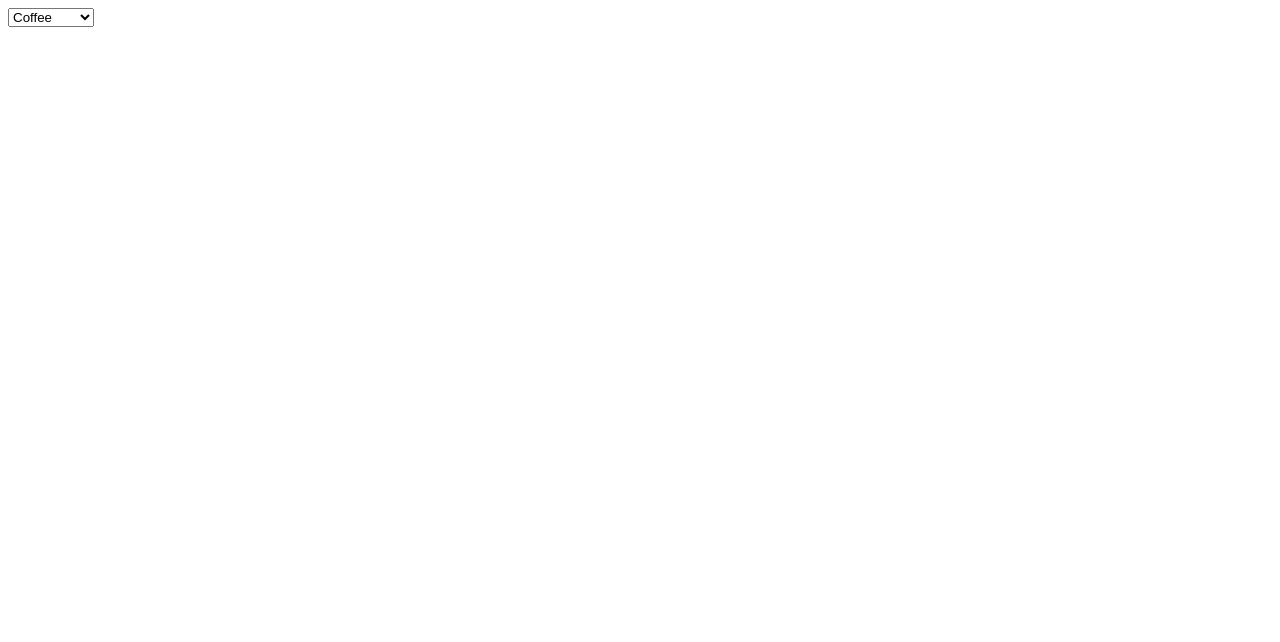
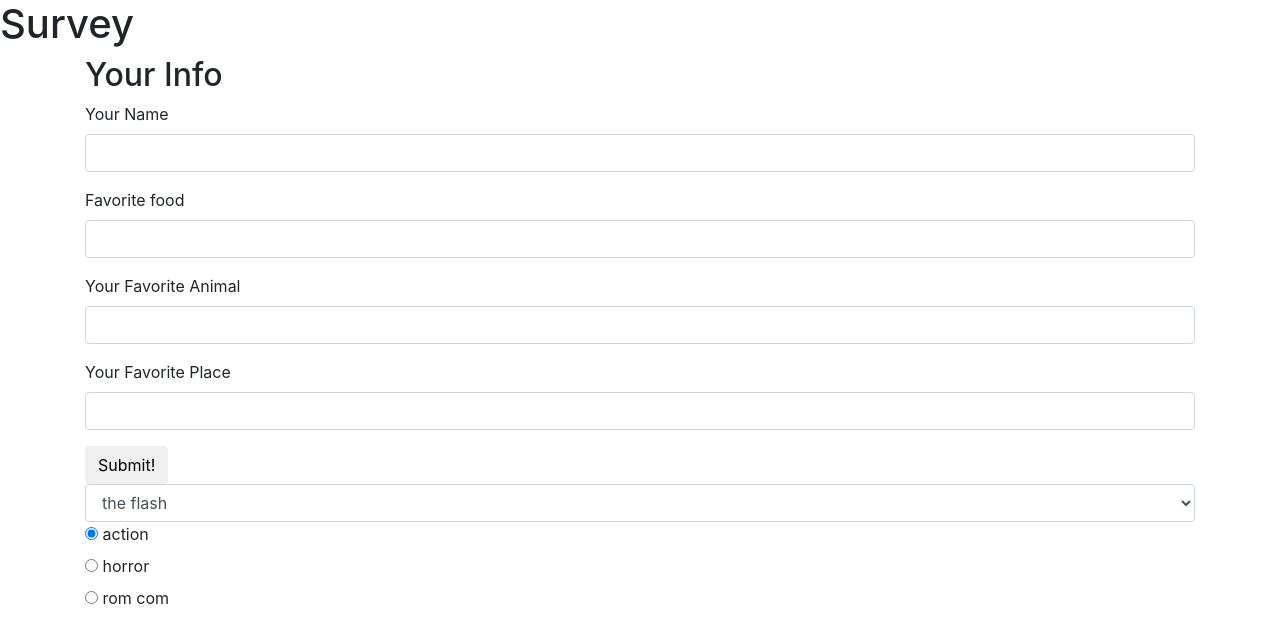
Before and after one commit to eleanorq/Survey-Forms, a plain HTML site: page index.html in a window 1280 px wide. Drawn offline with Linux system fonts and the light colour scheme.

Commit message:
add list of faves

```diff
--- a/index.html
+++ b/index.html
@@ -1,6 +1,64 @@
-<select class="form-control" id="beverage">
-  <option value="1">Coffee</option>
-  <option value="2">Tea</option>
-  <option value="3">Kombucha</option>
-  <option value="4">Water</option>
-</select>
+<!DOCTYPE html>
+<html lang="en-US">
+<head>
+  <title>Survey</title>
+  <link href="css/bootstrap.css" rel="stylesheet" type="text/css">
+  <link href="css/styles.css" rel="stylesheet" type="text/css">
+  <script src="js/jquery-3.6.0.js"></script>
+  <script src="js/scripts.js"></script>
+</head>
+<body>
+  <h1>Survey</h1>
+    <div class="container">
+      <h2>Your Info</h2>
+      <div>
+        <form id="formOne">
+          <div class="form-group">
+            <label for="name">Your Name</label>
+            <input id="name" class="form-control" type="text">
+            </div>
+            <div class="form-group">
+              <label for="favFood">Favorite food</label>
+              <input id="favFood" class="form-control" type="text">
+            </div>
+            <div class="form-group">
+              <label for="favAnimal">Your Favorite Animal</label>
+              <input id="favAnimal" class="form-control" type="text">
+            </div>
+            <div class="form-group">
+              <label for="favPlace">Your Favorite Place</label>
+              <input id="person2" class="form-control" type="text">
+            </div>
+
+            <button type="submit" class="btn">Submit!</button>
+        </form>
+      </div>
+    <div>
+      <select class="form-control" id="superhero">
+        <option value="1">the flash</option>
+        <option value="2">mermaid man</option>
+        <option value="3">the batman</option>
+        <option value="4">barnacle boy</option>
+      </select>
+    </div>
+    <div class="radio">
+      <label>
+        <input type="radio" name="genre" value="action" checked>
+        action
+      </label>
+    </div>
+    <div class="radio">
+      <label>
+        <input type="radio" name="genre" value="horror">
+        horror
+      </label>
+    </div>
+    <div class="radio">
+      <label>
+        <input type="radio" name="genre" value="rom com">
+        rom com
+      </label>
+    </div>
+  </div>
+</body>
+</html>
--- a/js/scripts.js
+++ b/js/scripts.js
@@ -1 +1,11 @@
-const beverage = $("#beverage").val();
+const superhero = $("#superhero").val();
+const genre = $("input:radio[name=genre]:checked").val();
+
+$(document).ready(function() {
+  $("#formOne").submit(function(event) {
+    event.preventDefault();
+    const nameInput = $("input#name").val();
+    const favFoodInput = $("input#favFood").val();
+    const favAnimalInput= $("input#favanimal").val();
+  });
+});
```
